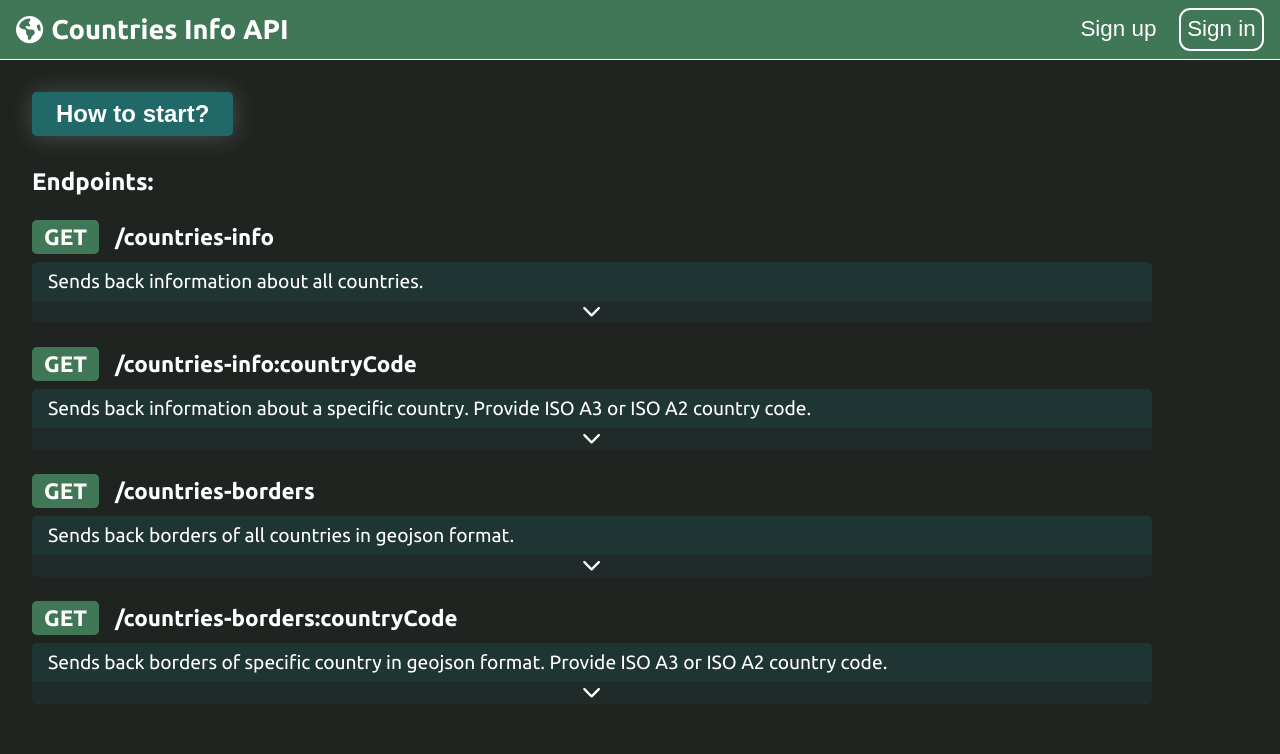
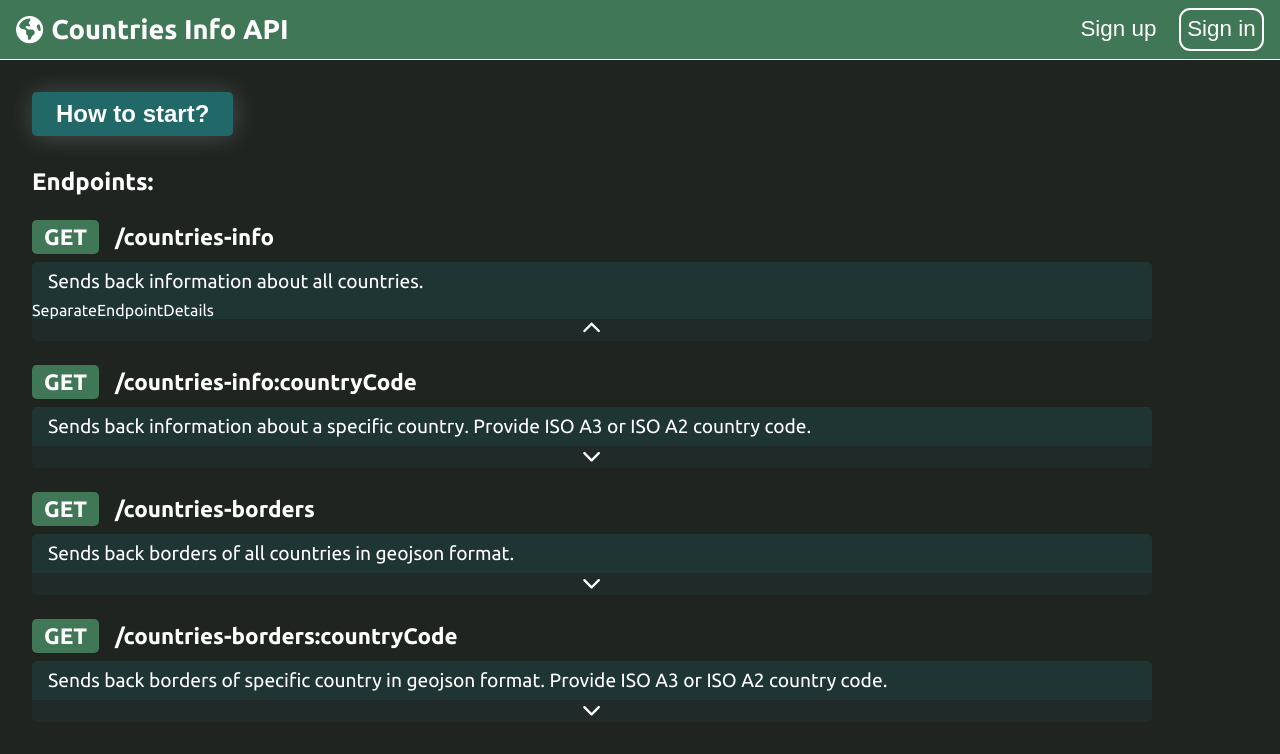
Before and after one commit to viventer/CountriesInfoApiFrontend, a React (Create React App) app: page / in a window 1280 px wide. Both pictures are taken after a click on the button 592 px from the left and 311 px from the top of the page. Shown: the top 754 px of the page. Built offline with nearby package versions, Linux system fonts and the light colour scheme; no server answers.

Commit message:
added expanding info and created an example fetch

```diff
--- a/src/pages/home/components/SeparateEndpoint.jsx
+++ b/src/pages/home/components/SeparateEndpoint.jsx
@@ -1,8 +1,39 @@
-import { faChevronDown } from "@fortawesome/free-solid-svg-icons";
-import { StyledSeparateEndpoint } from "../styles/Endpoints.styled";
+import { faChevronDown, faChevronUp } from "@fortawesome/free-solid-svg-icons";
 import { FontAwesomeIcon } from "@fortawesome/react-fontawesome";
 
+import { useState } from "react";
+
+import { StyledSeparateEndpoint } from "../styles/Endpoints.styled";
+import SeparateEndpointDetails from "./SeparateEndpointDetails";
+
 export default function SeparateEndpoint({ url, description, exampleUrl }) {
+  const exampleQuery = "";
+
+  async function exampleFetch() {
+    try {
+      let response = await fetch("http://localhost:3500/countries-info", {
+        method: "GET",
+        headers: {
+          username: "tom1",
+          "x-api-key": "116e9972e0a74552b977527ae69f98a",
+          "Content-Type": "apllication/json",
+        },
+      });
+      response = await response.json();
+      console.log(response);
+    } catch (error) {
+      console.log(error);
+    }
+  }
+
+  exampleFetch();
+
+  const [showDetails, setShowDetails] = useState(false);
+
+  function handleShowDetailsClicked() {
+    setShowDetails((prev) => !prev);
+  }
+
   return (
     <StyledSeparateEndpoint>
       <div className="flex">
@@ -10,8 +41,12 @@ export default function SeparateEndpoint({ url, description, exampleUrl }) {
         <p>{`/${url}`}</p>
       </div>
       <p>{description}</p>
-      <button>
-        <FontAwesomeIcon icon={faChevronDown} className="icon" />
+      {showDetails && <SeparateEndpointDetails />}
+      <button onClick={handleShowDetailsClicked}>
+        <FontAwesomeIcon
+          icon={showDetails ? faChevronUp : faChevronDown}
+          className="icon"
+        />
       </button>
     </StyledSeparateEndpoint>
   );
--- a/src/pages/home/components/SeparateEndpointDetails.jsx
+++ b/src/pages/home/components/SeparateEndpointDetails.jsx
@@ -1,5 +1,10 @@
 import React from "react";
+import { StyledSeparateEndpointDetails } from "../styles/Endpoints.styled";
 
 export default function SeparateEndpointDetails() {
-  return <div>SeparateEndpointDetails</div>;
+  return (
+    <StyledSeparateEndpointDetails>
+      SeparateEndpointDetails
+    </StyledSeparateEndpointDetails>
+  );
 }
--- a/src/pages/home/styles/Endpoints.styled.js
+++ b/src/pages/home/styles/Endpoints.styled.js
@@ -59,3 +59,7 @@ export const StyledSeparateEndpoint = styled.article`
     }
   }
 `;
+
+export const StyledSeparateEndpointDetails = styled.section`
+  background-color: rgba(33, 104, 105, 0.25);
+`;
```
